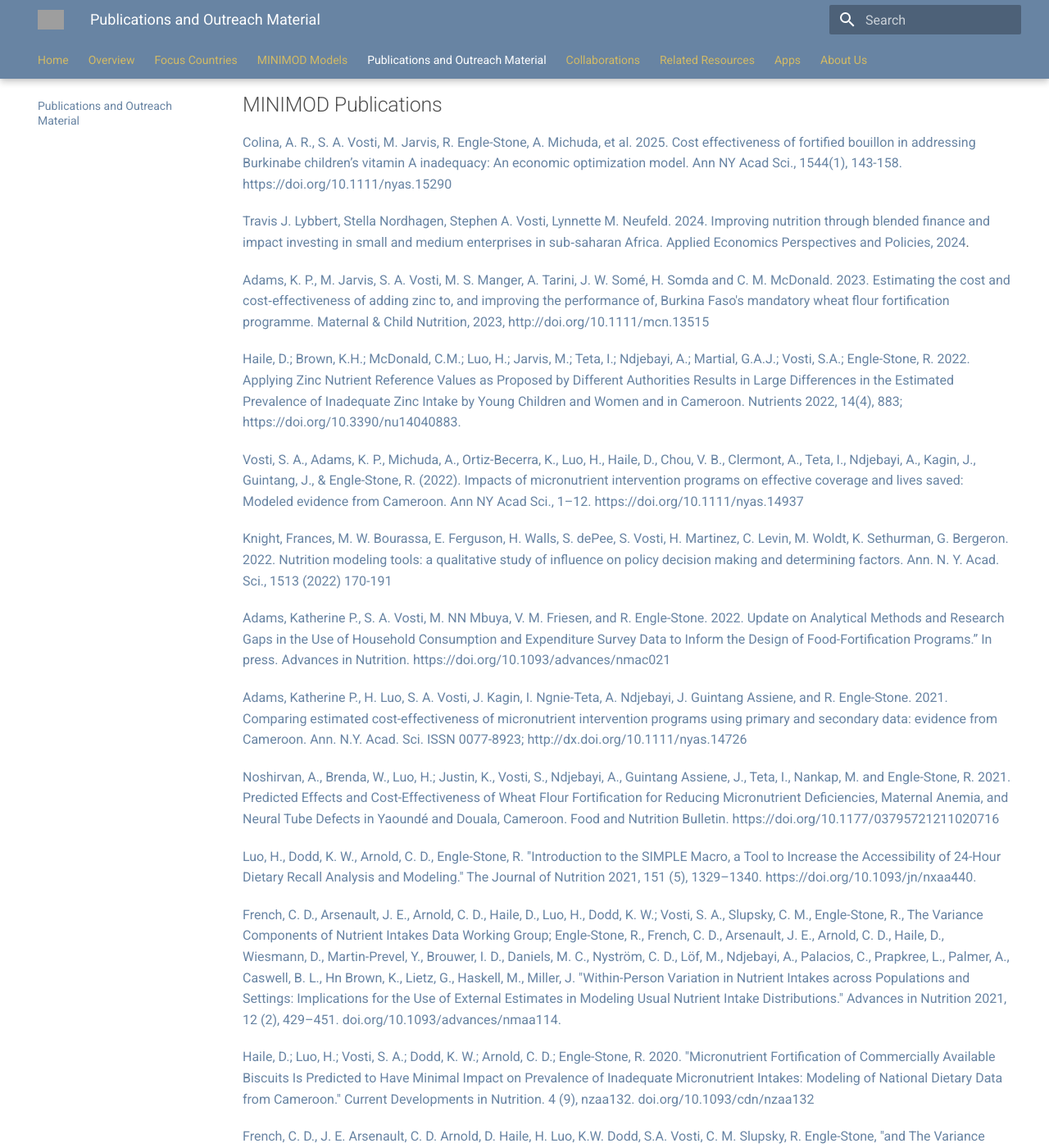
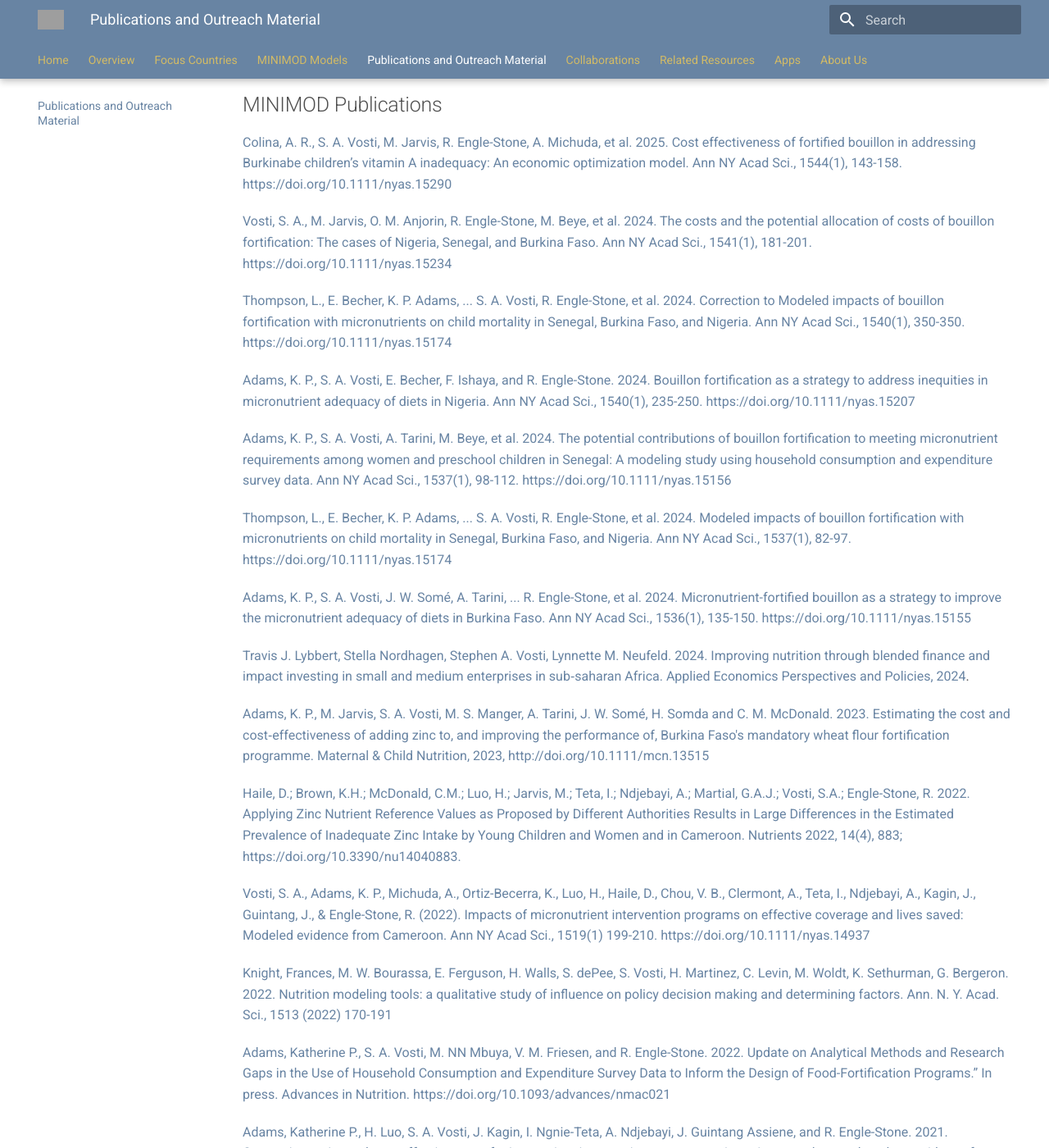
Before and after one commit to minimod-nutrition/minimod-website, an MkDocs documentation site: the page built from docs/publications.md, in a window 1280 px wide and 1400 px high, scrolled down 377 px. Shown: the whole window at 82% size. Built offline with MkDocs 1.6.1 and Material for MkDocs 9.7.7, drawn with Linux system fonts in a browser that asks for light colours; nearby versions of some CDN libraries; grey boxes are pictures that could not be loaded.

Commit message:
Add publications

```diff
--- a/docs/publications.md
+++ b/docs/publications.md
@@ -17,13 +17,25 @@
 
 [Colina, A. R., S. A. Vosti, M. Jarvis, R. Engle-Stone, A. Michuda, et al. 2025. Cost effectiveness of fortified bouillon in addressing Burkinabe children’s vitamin A inadequacy: An economic optimization model. Ann NY Acad Sci., 1544(1), 143-158. https://doi.org/10.1111/nyas.15290](publications/Colina_et_al_Cost_effectiveness_of_fortified_bouillon_NYAS_2025.pdf)
 
+[Vosti, S. A., M. Jarvis, O. M. Anjorin, R. Engle-Stone, M. Beye, et al. 2024. The costs and the potential allocation of costs of bouillon fortification: The cases of Nigeria, Senegal, and Burkina Faso. Ann NY Acad Sci., 1541(1), 181-201. https://doi.org/10.1111/nyas.15234](https://nyaspubs.onlinelibrary.wiley.com/doi/10.1111/nyas.15234)
+
+[Thompson, L., E. Becher, K. P. Adams, ... S. A. Vosti, R. Engle-Stone, et al. 2024. Correction to Modeled impacts of bouillon fortification with micronutrients on child mortality in Senegal, Burkina Faso, and Nigeria. Ann NY Acad Sci., 1540(1), 350-350. https://doi.org/10.1111/nyas.15174](https://nyaspubs.onlinelibrary.wiley.com/doi/10.1111/nyas.15174)
+
+[Adams, K. P., S. A. Vosti, E. Becher, F. Ishaya, and R. Engle-Stone. 2024. Bouillon fortification as a strategy to address inequities in micronutrient adequacy of diets in Nigeria. Ann NY Acad Sci., 1540(1), 235-250. https://doi.org/10.1111/nyas.15207](https://nyaspubs.onlinelibrary.wiley.com/doi/10.1111/nyas.15207)
+
+[Adams, K. P., S. A. Vosti, A. Tarini, M. Beye, et al. 2024. The potential contributions of bouillon fortification to meeting micronutrient requirements among women and preschool children in Senegal: A modeling study using household consumption and expenditure survey data. Ann NY Acad Sci., 1537(1), 98-112. https://doi.org/10.1111/nyas.15156](https://nyaspubs.onlinelibrary.wiley.com/doi/10.1111/nyas.15156)
+
+[Thompson, L., E. Becher, K. P. Adams, ... S. A. Vosti, R. Engle-Stone, et al. 2024. Modeled impacts of bouillon fortification with micronutrients on child mortality in Senegal, Burkina Faso, and Nigeria. Ann NY Acad Sci., 1537(1), 82-97. https://doi.org/10.1111/nyas.15174](https://nyaspubs.onlinelibrary.wiley.com/doi/10.1111/nyas.15174)
+
+[Adams, K. P., S. A. Vosti, J. W. Somé, A. Tarini, ... R. Engle-Stone, et al. 2024. Micronutrient-fortified bouillon as a strategy to improve the micronutrient adequacy of diets in Burkina Faso. Ann NY Acad Sci., 1536(1), 135-150. https://doi.org/10.1111/nyas.15155](https://nyaspubs.onlinelibrary.wiley.com/doi/10.1111/nyas.15155)
+
 [Travis J. Lybbert, Stella Nordhagen, Stephen A. Vosti, Lynnette M. Neufeld. 2024. Improving nutrition through blended finance and impact investing in small and medium enterprises in sub‐saharan Africa. Applied Economics Perspectives and Policies, 2024](https://doi.org/10.1002/aepp.13418).
 
 [Adams, K. P., M. Jarvis, S. A. Vosti, M. S. Manger, A. Tarini, J. W. Somé, H. Somda and C. M. McDonald.  2023.  Estimating the cost and cost‐effectiveness of adding zinc to, and improving the performance of, Burkina Faso's mandatory wheat flour fortification programme.  Maternal & Child Nutrition, 2023, http://doi.org/10.1111/mcn.13515](http://doi.org/10.1111/mcn.13515)
 
 [Haile, D.; Brown, K.H.; McDonald, C.M.; Luo, H.; Jarvis, M.; Teta, I.; Ndjebayi, A.; Martial, G.A.J.; Vosti, S.A.; Engle-Stone, R. 2022.  Applying Zinc Nutrient Reference Values as Proposed by Different Authorities Results in Large Differences in the Estimated Prevalence of Inadequate Zinc Intake by Young Children and Women and in Cameroon. Nutrients 2022, 14(4), 883; https://doi.org/10.3390/nu14040883.](https://doi.org/10.3390/nu14040883)
 
-[Vosti, S. A., Adams, K. P., Michuda, A., Ortiz-Becerra, K., Luo, H., Haile, D., Chou, V. B., Clermont, A., Teta, I., Ndjebayi, A., Kagin, J., Guintang, J., & Engle-Stone, R. (2022). Impacts of micronutrient intervention programs on effective coverage and lives saved: Modeled evidence from Cameroon. Ann NY Acad Sci., 1–12. https://doi.org/10.1111/nyas.14937](https://doi.org/10.1111/nyas.14937)
+[Vosti, S. A., Adams, K. P., Michuda, A., Ortiz-Becerra, K., Luo, H., Haile, D., Chou, V. B., Clermont, A., Teta, I., Ndjebayi, A., Kagin, J., Guintang, J., & Engle-Stone, R. (2022). Impacts of micronutrient intervention programs on effective coverage and lives saved: Modeled evidence from Cameroon. Ann NY Acad Sci., 1519(1) 199-210. https://doi.org/10.1111/nyas.14937](https://doi.org/10.1111/nyas.14937)
 
 [Knight, Frances, M. W. Bourassa, E. Ferguson, H. Walls, S. dePee, S. Vosti, H. Martinez, C. Levin, M. Woldt, K. Sethurman, G. Bergeron. 2022. Nutrition modeling tools: a qualitative study of influence on policy decision making and determining factors.  Ann. N. Y. Acad. Sci., 1513 (2022) 170-191](https://nyaspubs.onlinelibrary.wiley.com/doi/10.1111/nyas.14778)
 
```
